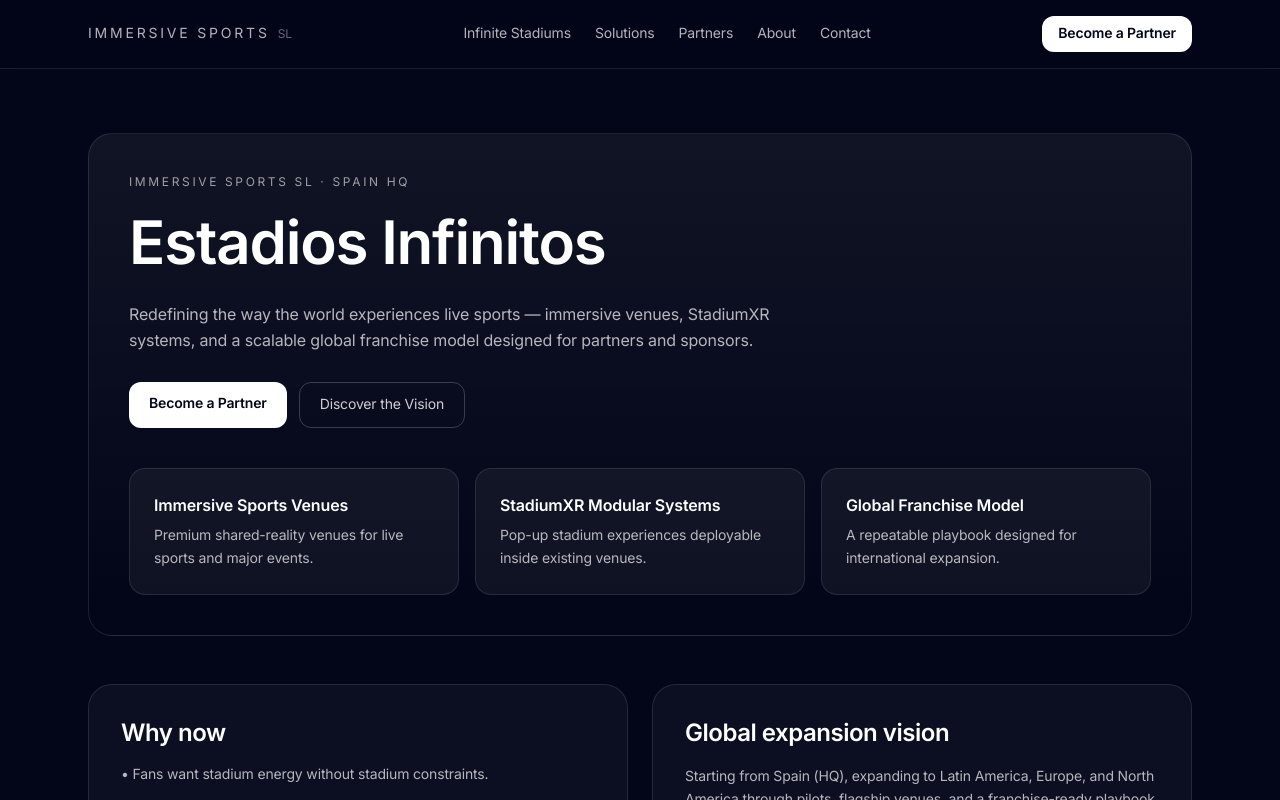
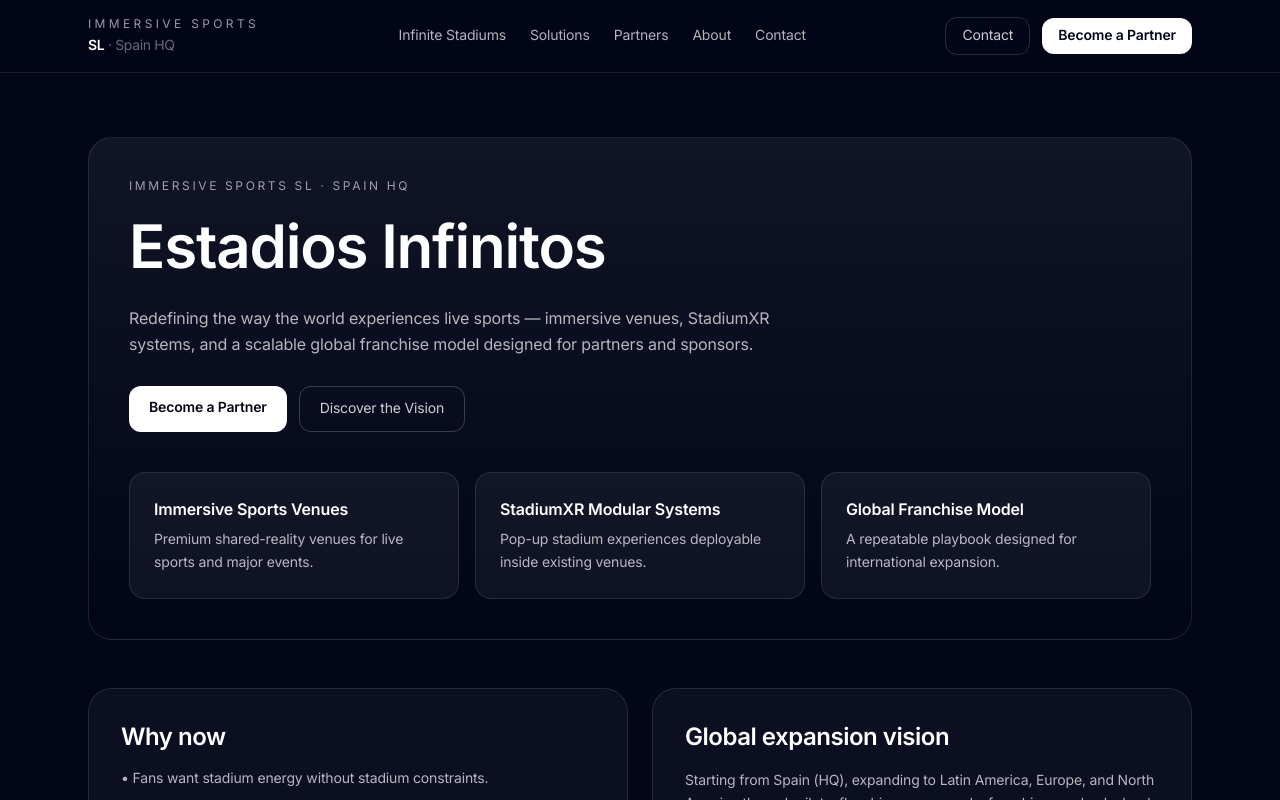
Before and after one commit to felipebarquin/barinmersivo, a Next.js app: page / in a window 1280 px wide. Shown: the top 800 px of the page. Built offline with nearby package versions, Linux system fonts and the light colour scheme.

Commit message:
Refine navbar styling and hierarchy

```diff
--- a/components/Navbar.tsx
+++ b/components/Navbar.tsx
@@ -15,13 +15,22 @@ export default function Navbar() {
   const pathname = usePathname();
 
   return (
-    <header className="sticky top-0 z-50 border-b border-white/10 bg-slate-950/80 backdrop-blur">
+    <header className="sticky top-0 z-50 border-b border-white/10 bg-slate-950/70 backdrop-blur">
       <div className="mx-auto flex max-w-6xl items-center justify-between px-6 py-4">
-        <Link href="/" className="flex items-baseline gap-2">
-          <span className="text-sm tracking-[0.2em] text-white/70">IMMERSIVE SPORTS</span>
-          <span className="text-xs text-white/40">SL</span>
+        {/* Brand */}
+        <Link href="/" className="group flex items-center gap-3">
+          <div className="flex flex-col leading-none">
+            <span className="text-xs tracking-[0.28em] text-white/60 group-hover:text-white/80 transition">
+              IMMERSIVE SPORTS
+            </span>
+            <span className="mt-1 text-sm font-semibold tracking-tight text-white">
+              SL
+              <span className="text-white/40 font-normal"> · Spain HQ</span>
+            </span>
+          </div>
         </Link>
 
+        {/* Nav */}
         <nav className="hidden items-center gap-6 md:flex">
           {nav.map((item) => {
             const active = pathname === item.href;
@@ -30,22 +39,41 @@ export default function Navbar() {
                 key={item.href}
                 href={item.href}
                 className={`text-sm transition ${
-                  active ? "text-white" : "text-white/70 hover:text-white"
+                  active
+                    ? "text-white"
+                    : "text-white/70 hover:text-white"
                 }`}
               >
+                <span className="relative">
                   {item.label}
+                  <span
+                    className={`absolute -bottom-2 left-0 h-[2px] w-full rounded-full transition ${
+                      active ? "bg-white/70" : "bg-transparent"
+                    }`}
+                  />
+                </span>
               </Link>
             );
           })}
         </nav>
 
+        {/* CTA */}
+        <div className="flex items-center gap-3">
+          <Link
+            href="/contact"
+            className="hidden rounded-xl border border-white/15 bg-white/0 px-4 py-2 text-sm text-white/80 hover:border-white/30 hover:text-white md:inline-flex transition"
+          >
+            Contact
+          </Link>
+
           <Link
             href="/partners"
-          className="rounded-xl bg-white px-4 py-2 text-sm font-semibold text-slate-950 hover:bg-white/90"
+            className="rounded-xl bg-white px-4 py-2 text-sm font-semibold text-slate-950 hover:bg-white/90 transition"
           >
             Become a Partner
           </Link>
         </div>
+      </div>
     </header>
   );
 }
```
Lines whose indentation alone changed are shown as unchanged.
